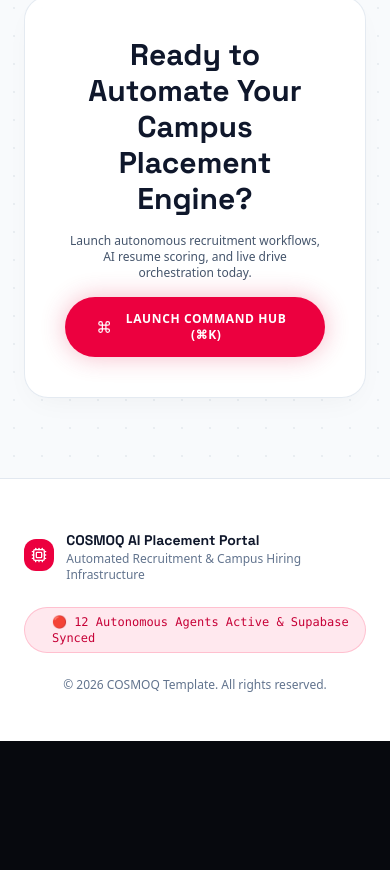
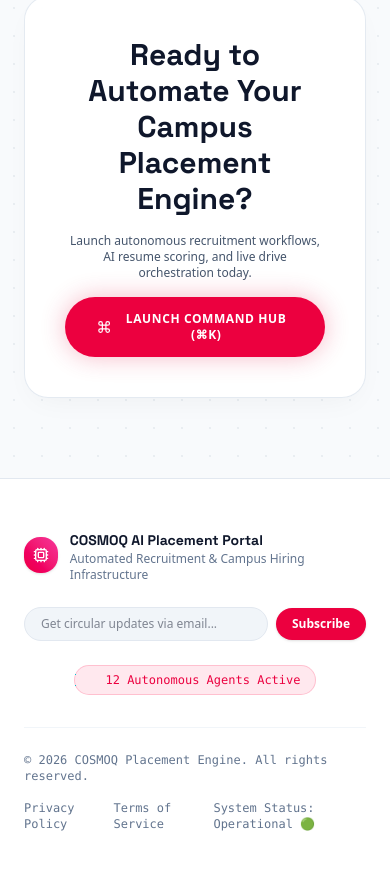
Before and after one commit to tamilselvam5884771-alt/Placement_Portal, a React (Vite) app: page / in a window 390 px wide. Shown: the part 5998-6868 px from the top of the page. Before the commit the page ends 6739 px from the top, so only its background shows below. Built offline with nearby package versions, Linux system fonts and the light colour scheme; no server answers; the database is empty.

Commit message:
feat(footer): add circular newsletter signup form, dark mode styling, and system operational badge

```diff
--- a/src/components/Footer.jsx
+++ b/src/components/Footer.jsx
@@ -1,27 +1,61 @@
 import React from 'react';
 import { Cpu } from 'lucide-react';
 
-export default function Footer() {
+export default function Footer({ showToast, playAudioFeedback }) {
+  const [email, setEmail] = React.useState('');
+
+  const handleSubscribe = (e) => {
+    e.preventDefault();
+    if (!email) return;
+    playAudioFeedback?.('success');
+    showToast?.(`Subscribed ${email} to placement circular alerts!`);
+    setEmail('');
+  };
+
   return (
-    <footer className="border-t border-slate-200 bg-white py-12 px-6">
-      <div className="max-w-7xl mx-auto flex flex-col md:flex-row items-center justify-between gap-6">
+    <footer className="border-t border-slate-200 dark:border-slate-800 bg-white dark:bg-slate-950 py-12 px-6 transition-colors">
+      <div className="max-w-7xl mx-auto space-y-8">
+        <div className="flex flex-col md:flex-row items-center justify-between gap-6">
           <div className="flex items-center gap-3">
-          <div className="w-8 h-8 rounded-xl bg-rose-600 text-white flex items-center justify-center font-bold text-xs">
+            <div className="w-9 h-9 rounded-2xl bg-gradient-to-tr from-rose-600 to-pink-500 text-white flex items-center justify-center font-bold text-xs shadow-sm">
               <Cpu className="w-4 h-4" />
             </div>
             <div>
-            <span className="text-sm font-bold text-slate-900 font-display">COSMOQ AI Placement Portal</span>
-            <span className="text-xs text-slate-500 block">Automated Recruitment & Campus Hiring Infrastructure</span>
+              <span className="text-sm font-bold text-slate-900 dark:text-white font-display">COSMOQ AI Placement Portal</span>
+              <span className="text-xs text-slate-500 dark:text-slate-400 block">Automated Recruitment & Campus Hiring Infrastructure</span>
             </div>
           </div>
 
-        <div className="flex items-center gap-2 text-xs font-mono text-rose-700 bg-rose-500/10 px-3 py-1.5 rounded-full border border-rose-500/20">
+          {/* Newsletter Box */}
+          <form onSubmit={handleSubscribe} className="flex items-center gap-2 w-full md:w-auto">
+            <input
+              type="email"
+              value={email}
+              onChange={(e) => setEmail(e.target.value)}
+              placeholder="Get circular updates via email..."
+              className="px-4 py-2 rounded-full text-xs bg-slate-100 dark:bg-slate-900 border border-slate-200 dark:border-slate-800 text-slate-900 dark:text-white focus:outline-none focus:border-rose-500 w-full sm:w-64"
+            />
+            <button
+              type="submit"
+              className="px-4 py-2 rounded-full bg-rose-600 hover:bg-rose-500 text-white font-bold text-xs transition-all shadow-sm whitespace-nowrap"
+            >
+              Subscribe
+            </button>
+          </form>
+
+          <div className="flex items-center gap-2 text-xs font-mono text-rose-600 dark:text-rose-400 bg-rose-500/10 px-3.5 py-1.5 rounded-full border border-rose-500/20">
             <span className="w-2 h-2 rounded-full bg-rose-500 animate-ping" />
-          <span>🔴 12 Autonomous Agents Active & Supabase Synced</span>
+            <span>12 Autonomous Agents Active</span>
+          </div>
         </div>
 
-        <div className="text-xs text-slate-500">
-          © 2026 COSMOQ Template. All rights reserved.
+        <div className="pt-6 border-t border-slate-100 dark:border-slate-900 flex flex-col sm:flex-row items-center justify-between gap-4 text-xs text-slate-500 dark:text-slate-400 font-mono">
+          <div>© 2026 COSMOQ Placement Engine. All rights reserved.</div>
+          <div className="flex items-center gap-4">
+            <span className="hover:text-rose-500 cursor-pointer">Privacy Policy</span>
+            <span className="hover:text-rose-500 cursor-pointer">Terms of Service</span>
+            <span className="hover:text-rose-500 cursor-pointer">System Status: Operational 🟢</span>
+          </div>
         </div>
       </div>
     </footer>
```
Lines whose indentation alone changed are shown as unchanged.
